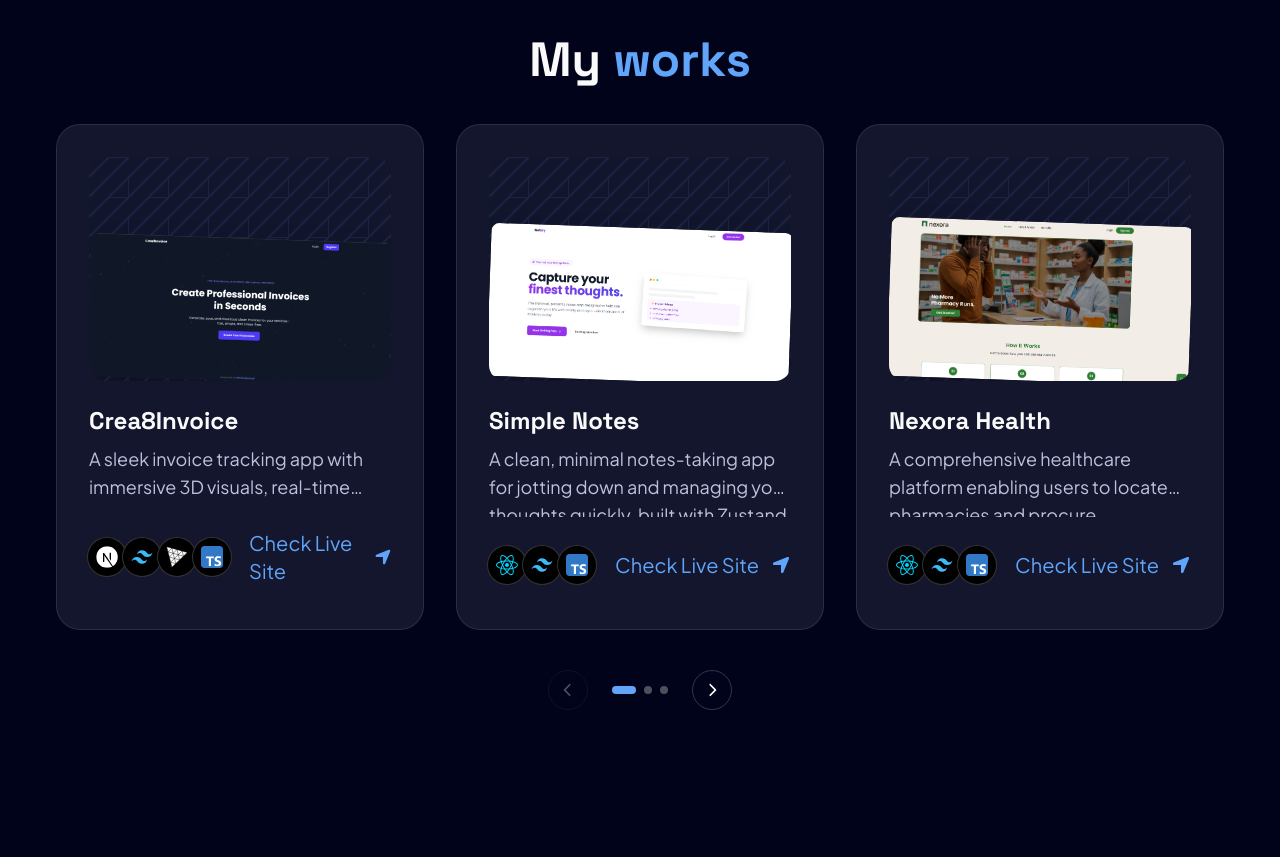
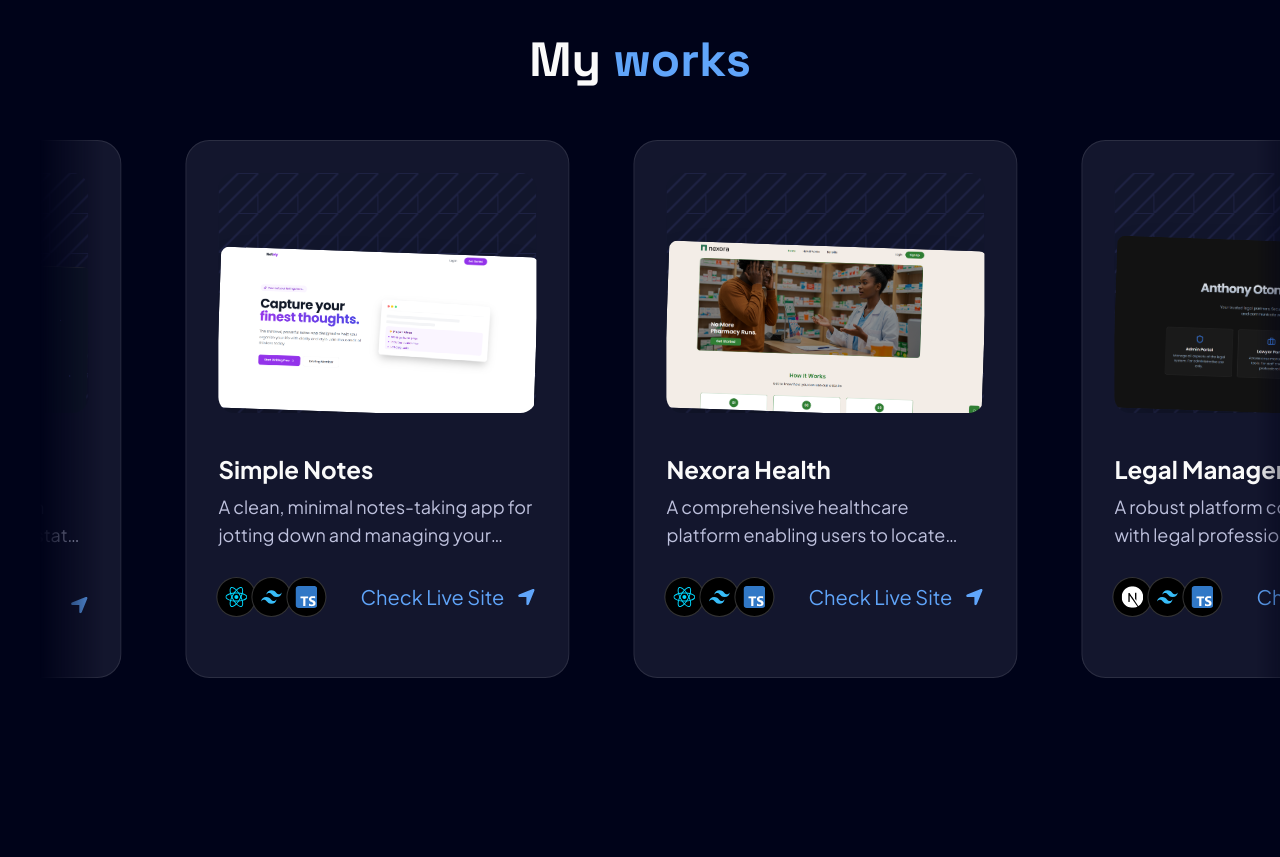
Before and after one commit to thatdevelopergirlcobham/thatdevelopergirl, a Next.js app: page / in a window 1280 px wide. Shown: the part 1200-2057 px from the top of the page. Built offline with nearby package versions, Linux system fonts and the light colour scheme.

Commit message:
Add Simple Notes project to the projects list

```diff
--- a/components/RecentProjects.tsx
+++ b/components/RecentProjects.tsx
@@ -1,149 +1,18 @@
 "use client";
 
-import { useState, useEffect, useRef } from "react";
-import { FaLocationArrow, FaChevronLeft, FaChevronRight } from "react-icons/fa6";
 import { projects } from "@/data";
-
-const PROJECTS_PER_PAGE = 3;
+import { ProjectScroll } from "./ui/ProjectScroll";
 
 const RecentProjects = () => {
-  const [page, setPage] = useState(0);
-  const [animating, setAnimating] = useState(false);
-  const [direction, setDirection] = useState<"left" | "right">("right");
-
-  const totalPages = Math.ceil(projects.length / PROJECTS_PER_PAGE);
-  const start = page * PROJECTS_PER_PAGE;
-  const visible = projects.slice(start, start + PROJECTS_PER_PAGE);
-
-  const changePage = (next: number) => {
-    setDirection(next > page ? "right" : "left");
-    setAnimating(true);
-    setTimeout(() => {
-      setPage(next);
-      setAnimating(false);
-    }, 300);
-  };
-
   return (
     <div className="py-20">
       <h1 className="heading font-display font-bold">
         My <span className="text-purple">works</span>
       </h1>
 
-      {/* Project Cards */}
-      <div
-        className="mt-10 grid grid-cols-1 md:grid-cols-2 lg:grid-cols-3 gap-8 px-4 transition-all duration-300"
-        style={{
-          opacity: animating ? 0 : 1,
-          transform: animating
-            ? `translateX(${direction === "right" ? "-40px" : "40px"})`
-            : "translateX(0)",
-        }}
-      >
-        {visible.map((item) => (
-          <div
-            key={item.id}
-            className="relative rounded-3xl border border-white/[0.1] flex flex-col bg-[#13162d] p-5 md:p-8"
-          >
-            {/* Image area */}
-            <div className="relative flex items-center justify-center w-full overflow-hidden h-[20vh] lg:h-[28vh] mb-6 lg:rounded-2xl">
-              <div className="absolute inset-0 w-full h-full bg-[#13162D] opacity-50 pointer-events-none">
-                <svg width="100%" height="100%" xmlns="http://www.w3.org/2000/svg">
-                  <defs>
-                    <pattern
-                      id={`grid-${item.id}`}
-                      width="40"
-                      height="40"
-                      patternUnits="userSpaceOnUse"
-                    >
-                      <path
-                        d="M0 40 L40 0 H20 L0 20 M40 40 V20 L20 40"
-                        stroke="#2a2e5a"
-                        strokeWidth="2"
-                        fill="none"
-                      />
-                    </pattern>
-                  </defs>
-                  <rect width="100%" height="100%" fill={`url(#grid-${item.id})`} />
-                </svg>
-              </div>
-              <img
-                src={item.img}
-                alt="cover"
-                className="z-10 absolute bottom-0 rotate-2 hover:rotate-0 transition-all duration-300 rounded-lg shadow-2xl"
-              />
-            </div>
-
-            <h1 className="font-bold lg:text-2xl md:text-xl text-base line-clamp-1 mb-2 font-display">
-              {item.title}
-            </h1>
-
-            <p className="lg:text-lg lg:font-normal font-light text-sm line-clamp-2 text-[#BEC1DD] flex-1">
-              {item.des}
-            </p>
-
-            <div className="flex items-center justify-between mt-7 mb-3">
-              <div className="flex items-center">
-                {item.iconLists.map((icon, index) => (
-                  <div
-                    key={index}
-                    className="border border-white/[.2] rounded-full bg-black lg:w-10 lg:h-10 w-8 h-8 flex justify-center items-center"
-                    style={{ transform: `translateX(-${5 * index + 2}px)` }}
-                  >
-                    <img src={icon} alt="icon" className="p-2" />
-                  </div>
-                ))}
-              </div>
-
-              <a
-                href={item.link}
-                target="_blank"
-                rel="noreferrer"
-                className="flex lg:text-xl md:text-xs text-sm text-purple items-center hover:text-white transition-colors"
-              >
-                Check Live Site
-                <FaLocationArrow className="ms-3" color="#60A5FA" />
-              </a>
-            </div>
-          </div>
-        ))}
+      <div className="mt-10">
+        <ProjectScroll items={projects} direction="left" speed="slow" pauseOnHover={true} />
       </div>
-
-      {/* Pagination Controls */}
-      {totalPages > 1 && (
-        <div className="flex items-center justify-center gap-6 mt-10">
-          <button
-            onClick={() => changePage(Math.max(page - 1, 0))}
-            disabled={page === 0}
-            className="w-10 h-10 rounded-full border border-white/[0.2] flex items-center justify-center text-white disabled:opacity-30 hover:border-purple transition-colors"
-          >
-            <FaChevronLeft size={14} />
-          </button>
-
-          {/* Dot indicators */}
-          <div className="flex gap-2">
-            {Array.from({ length: totalPages }).map((_, i) => (
-              <button
-                key={i}
-                onClick={() => changePage(i)}
-                className={`rounded-full transition-all duration-300 ${
-                  i === page
-                    ? "w-6 h-2 bg-purple"
-                    : "w-2 h-2 bg-white/30 hover:bg-white/60"
-                }`}
-              />
-            ))}
-          </div>
-
-          <button
-            onClick={() => changePage(Math.min(page + 1, totalPages - 1))}
-            disabled={page === totalPages - 1}
-            className="w-10 h-10 rounded-full border border-white/[0.2] flex items-center justify-center text-white disabled:opacity-30 hover:border-purple transition-colors"
-          >
-            <FaChevronRight size={14} />
-          </button>
-        </div>
-      )}
     </div>
   );
 };
```
